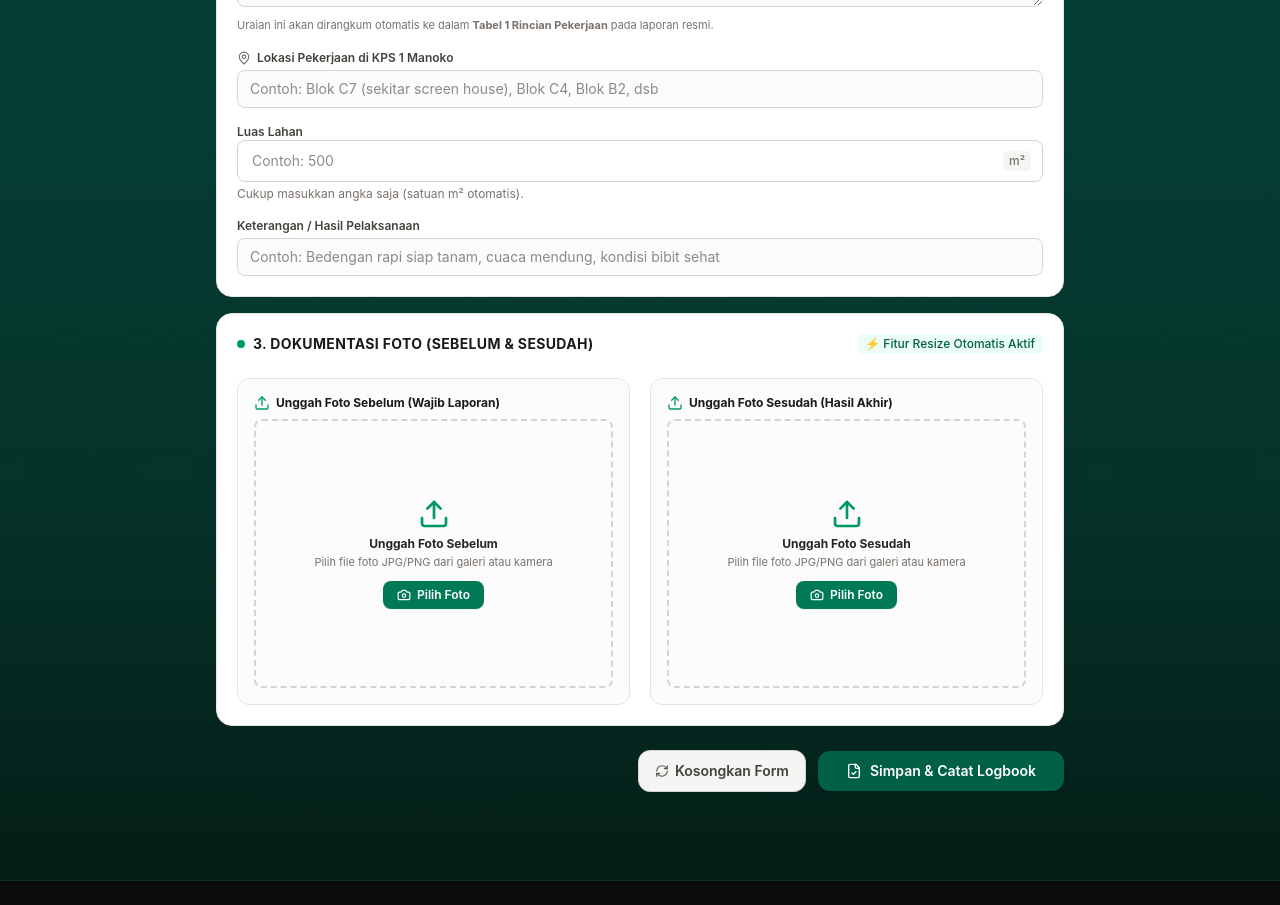
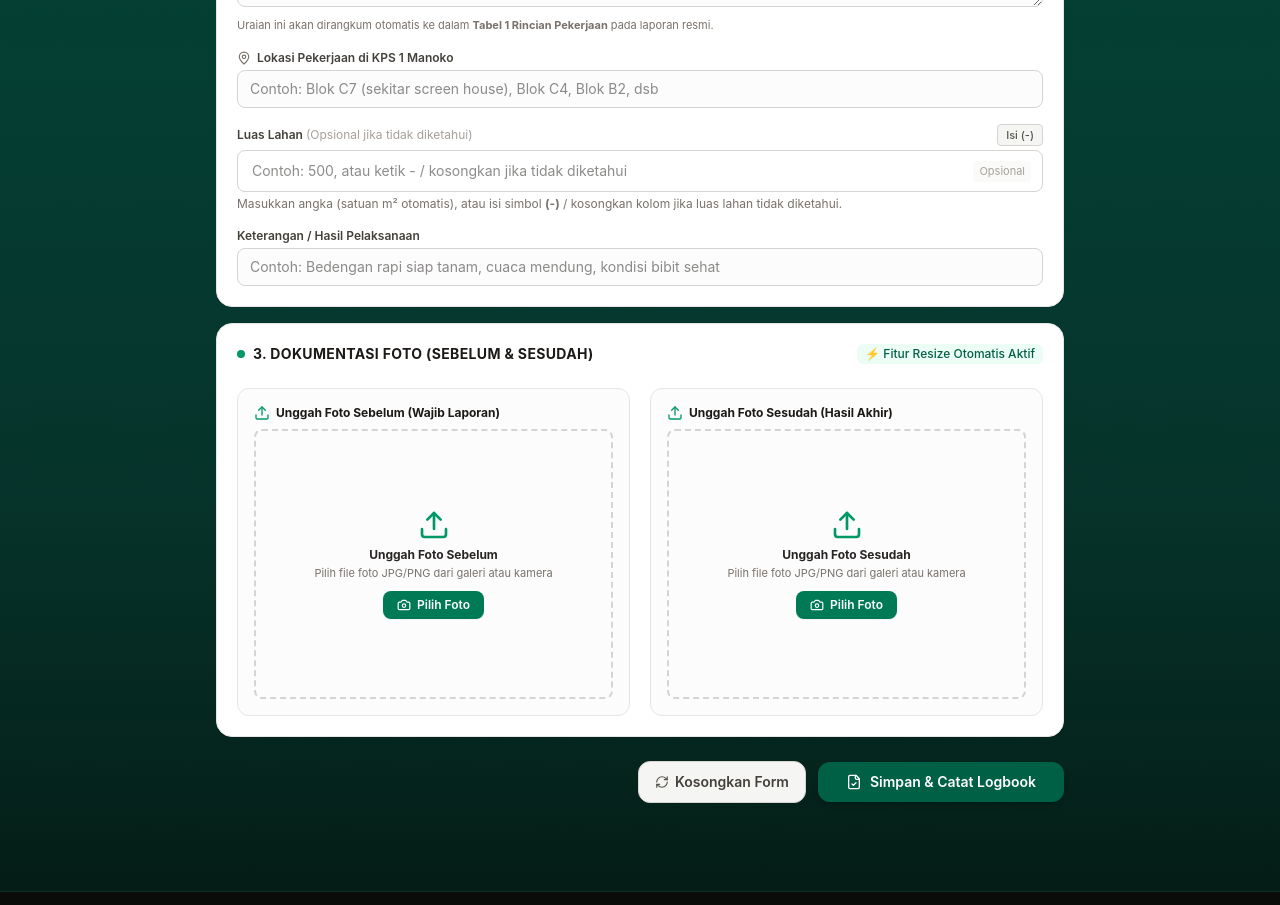
Before and after one commit to rikisubagja27/Logbook-kinerja, a React (Vite) app: page / in a window 1280 px wide. Shown: the part 800-1705 px from the top of the page. Built offline with nearby package versions, Linux system fonts and the light colour scheme.

Commit message:
fix: handle empty or dash values for luas lahan
Update form logic to correctly preserve and validate dash placeholders for luas lahan, ensuring consistency during editing and submission.

```diff
--- a/src/components/LogbookForm.tsx
+++ b/src/components/LogbookForm.tsx
@@ -210,7 +210,7 @@ export const LogbookForm: React.FC<LogbookFormProps> = ({
       setWaktuSelesai(editingEntry.waktuSelesai || '16:00');
       setUraianPekerjaan(editingEntry.uraianPekerjaan || '');
       setLokasiPekerjaan(editingEntry.lokasiPekerjaan === '-' ? '' : (editingEntry.lokasiPekerjaan || ''));
-      setLuasLahan(editingEntry.luasLahan === '-' ? '' : (editingEntry.luasLahan?.replace(/\s*(m²|m2)/gi, '').trim() || ''));
+      setLuasLahan(editingEntry.luasLahan === '-' ? '-' : (editingEntry.luasLahan?.replace(/\s*(m²|m2)/gi, '').trim() || ''));
       setKeterangan(editingEntry.keterangan === '-' ? '' : (editingEntry.keterangan || ''));
       setSuratSakit(editingEntry.suratSakit);
       setFotoSebelum(editingEntry.fotoSebelum);
@@ -369,9 +369,10 @@ export const LogbookForm: React.FC<LogbookFormProps> = ({
       }
       computedUraian = uraianPekerjaan.trim();
       finalLokasi = lokasiPekerjaan.trim() || '-';
-      finalLuas = luasLahan.trim()
-        ? (/m²|m2/i.test(luasLahan.trim()) ? luasLahan.trim() : `${luasLahan.trim()} m²`)
-        : '-';
+      const trimmedLuas = luasLahan.trim();
+      finalLuas = (!trimmedLuas || trimmedLuas === '-' || trimmedLuas === '—')
+        ? '-'
+        : (/m²|m2/i.test(trimmedLuas) ? trimmedLuas : `${trimmedLuas} m²`);
       finalWaktuMulai = waktuMulai;
       finalWaktuSelesai = waktuSelesai;
       finalFotoSebelum = fotoSebelum;
@@ -856,26 +857,65 @@ export const LogbookForm: React.FC<LogbookFormProps> = ({
                 />
               </div>
 
-              {/* 3. Luas Lahan (Third) */}
+              {/* 3. Luas Lahan (Third) - Opsional / Boleh Kosong atau Simbol (-) */}
               <div>
+                <div className="flex items-center justify-between mb-1">
                   <label className="block text-xs font-semibold text-stone-700">
-    Luas Lahan
+                    Luas Lahan <span className="text-stone-400 font-normal">(Opsional jika tidak diketahui)</span>
                   </label>
+                  <div className="flex items-center gap-1.5">
+                    <button
+                      type="button"
+                      onClick={() => setLuasLahan('-')}
+                      className={`text-[11px] px-2 py-0.5 rounded font-medium transition-colors cursor-pointer border ${
+                        luasLahan.trim() === '-'
+                          ? 'bg-emerald-100 text-emerald-800 border-emerald-300'
+                          : 'bg-stone-100 hover:bg-stone-200 text-stone-600 border-stone-300'
+                      }`}
+                      title="Isi simbol (-) jika luas lahan tidak diketahui"
+                    >
+                      Isi (-)
+                    </button>
+                    {luasLahan && (
+                      <button
+                        type="button"
+                        onClick={() => setLuasLahan('')}
+                        className="text-[11px] px-2 py-0.5 rounded font-medium text-stone-500 hover:text-red-600 bg-stone-100 hover:bg-red-50 border border-stone-200 transition-colors cursor-pointer"
+                        title="Kosongkan kolom luas lahan"
+                      >
+                        Kosongkan
+                      </button>
+                    )}
+                  </div>
+                </div>
                 <div className="relative flex items-center">
                   <input
-  type="number"
+                    type="text"
                     value={luasLahan}
                     onChange={(e) => setLuasLahan(e.target.value)}
-  placeholder="Contoh: 500"
-  className="w-full px-3.5 py-2.5 text-sm rounded-lg border border-stone-300 pr-12 bg-white"
-  required
+                    placeholder="Contoh: 500, atau ketik - / kosongkan jika tidak diketahui"
+                    className="w-full px-3.5 py-2.5 text-sm rounded-lg border border-stone-300 pr-16 bg-white focus:outline-none focus:ring-2 focus:ring-emerald-500 focus:border-transparent"
                   />
-    {/* Satuan m2 muncul otomatis di sebelah kanan kotak input secara permanen */}
-    <span className="absolute right-3 text-stone-500 text-xs font-medium pointer-events-none bg-stone-100 px-1.5 py-0.5 rounded">
+                  {/* Satuan m² otomatis muncul jika diisi angka */}
+                  {luasLahan.trim() && luasLahan.trim() !== '-' && !/m²|m2/i.test(luasLahan) && (
+                    <span className="absolute right-3 text-stone-600 text-xs font-medium pointer-events-none bg-stone-100 px-2 py-0.5 rounded border border-stone-200">
                       m²
                     </span>
+                  )}
+                  {luasLahan.trim() === '-' && (
+                    <span className="absolute right-3 text-stone-500 text-[11px] font-medium pointer-events-none bg-stone-100 px-2 py-0.5 rounded border border-stone-200">
+                      -
+                    </span>
+                  )}
+                  {!luasLahan.trim() && (
+                    <span className="absolute right-3 text-stone-400 text-[11px] font-normal pointer-events-none bg-stone-50 px-1.5 py-0.5 rounded">
+                      Opsional
+                    </span>
+                  )}
                 </div>
-  <p className="text-xs text-stone-500 mt-1">Cukup masukkan angka saja (satuan m² otomatis).</p>
+                <p className="text-xs text-stone-500 mt-1">
+                  Masukkan angka (satuan m² otomatis), atau isi simbol <strong>(-)</strong> / kosongkan kolom jika luas lahan tidak diketahui.
+                </p>
               </div>
 
               {/* 4. Keterangan / Hasil Pelaksanaan (Fourth) */}
```
Lines whose indentation alone changed are shown as unchanged.
